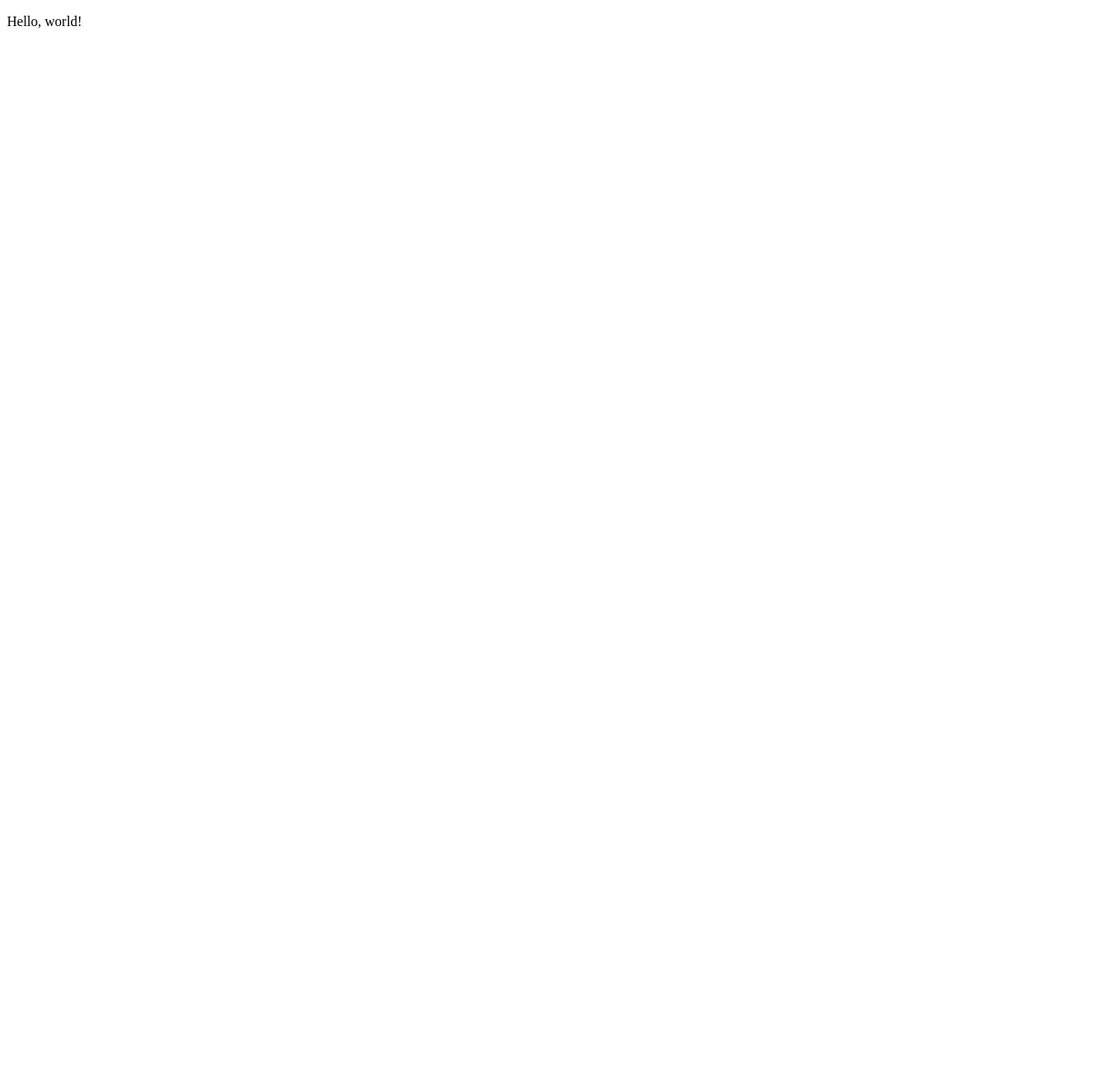
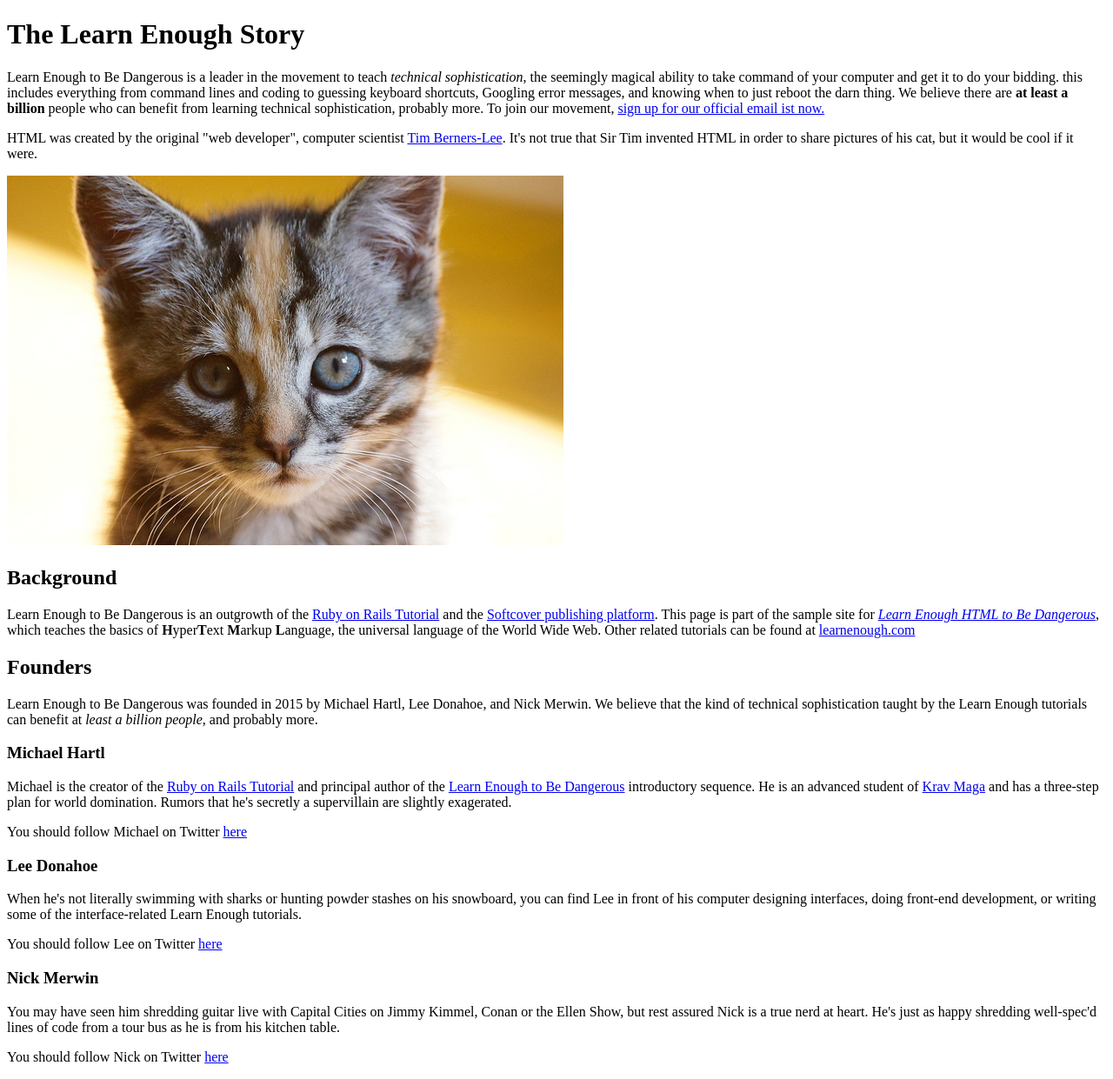
Before and after one commit to andrewro13inson/sample_website, a plain HTML site: page index.html in a window 1280 px wide. Shown: the whole page at 87% size. Before the commit the page ends 800 px from the top, so only its background shows below. Drawn offline with Linux system fonts and the light colour scheme.

Commit message:
Update the index.html page following chapter 2 of the book

```diff
--- a/index.html
+++ b/index.html
@@ -2,11 +2,52 @@
 
 <html>
 	<head>
-		<title>Page Title</title>
+		<title>Learn Enough to Be Dangerous</title>
 		<meta charset='utf-8'>
 	</head>
 	<body>
-		<p>Hello, world!</p>
+		<h1>The Learn Enough Story</h1>
+
+		<p>
+		Learn Enough to Be Dangerous is a leader in the movement to teach <em>technical sophistication</em>, the seemingly magical ability to take command of your computer and get it to do your bidding. this includes everything from command lines and coding to guessing keyboard shortcuts, Googling error messages, and knowing when to just reboot the darn thing. We believe there are <strong>at least a billion </strong>people who can benefit from learning technical sophistication, probably more. To join our movement, <a href='https://learnenough.com/email'> sign up for our official email ist now.</a>
+		</p>
+
+		<p>
+		HTML was created by the original "web developer", computer scientist <a href='https://en.wikipedia.org/wiki/Tim_Berners-Lee'>Tim Berners-Lee</a>. It's not true that Sir Tim invented HTML in order to share pictures of his cat, but it would be cool if it were.
+		</p>
+		<img src='images/kitten.jpg' alt='An adorable kitten'>
+
+
+		<h2>Background</h2>
+		    <p>
+		    Learn Enough to Be Dangerous is an outgrowth of the <a href='https://railstutorial.org/'>Ruby on Rails Tutorial</a> and the <a href='https://www.softcover.io/'>Softcover publishing platform</a>. This page is part of the sample site for <a href='https://www.learnenough.com/html'><em>Learn Enough HTML to Be Dangerous</em></a>, which teaches the basics of <strong>H</strong>yper<strong>T</strong>ext <strong>M</strong>arkup <strong>L</strong>anguage, the universal language of the World Wide Web. Other related tutorials can be found at <a href='https://www.learnenough.com/'>learnenough.com</a>
+		    </p>
+		<h2>Founders</h2>
+		    <p>
+		      Learn Enough to Be Dangerous was founded in 2015 by Michael Hartl,
+		      Lee  Donahoe, and Nick Merwin. We believe that the kind of technical
+		      sophistication taught by the Learn Enough tutorials can benefit at
+		      <em>least a billion people</em>, and probably more.
+		    </p>
+		<h3>Michael Hartl</h3>
+		    <p>
+		    Michael is the creator of the <a href='https://www.railstutorial.org/'>Ruby on Rails Tutorial</a> and principal author of the <a href='https://www.learnenough.com/'>Learn Enough to Be Dangerous</a> introductory sequence. He is an advanced student of <a href='https://www.kravmaga.com/'>Krav Maga</a> and has a three-step plan for world domination. Rumors that he's secretly a supervillain are slightly exagerated.
+		    </p>
+		    <p>
+		    You should follow Michael on Twitter <a href='https://twitter.com/mhartl'>here</a>
+		    </p>
+		<h3>Lee Donahoe</h3>
+		    <p>
+		    When he's not literally swimming with sharks or hunting powder stashes on his snowboard, you can find Lee in front of his computer designing interfaces, doing front-end development, or writing some of the interface-related Learn Enough tutorials.
+		    </p>
+		    <p>
+		    You should follow Lee on Twitter <a href='https://twitter.com/leedonahoe'>here</a>
+		<h3>Nick Merwin</h3>
+		    <p>
+		    You may have seen him shredding guitar live with Capital Cities on Jimmy Kimmel, Conan or the Ellen Show, but rest assured Nick is a true nerd at heart. He's just as happy shredding well-spec'd lines of code from a tour bus as he is from his kitchen table.
+		    </p>
+		    <p>
+		    You should follow Nick on Twitter <a href="https://twitter.com/nickmerwin">here</a>
 	</body>
 
 </html>
```
Also changed, not shown: images/kitten.jpg (added), 1 other file.
